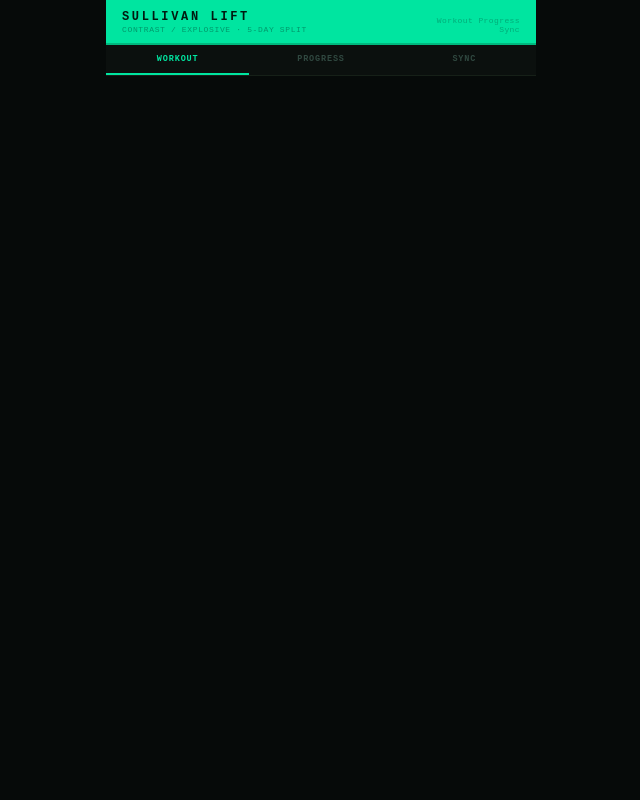
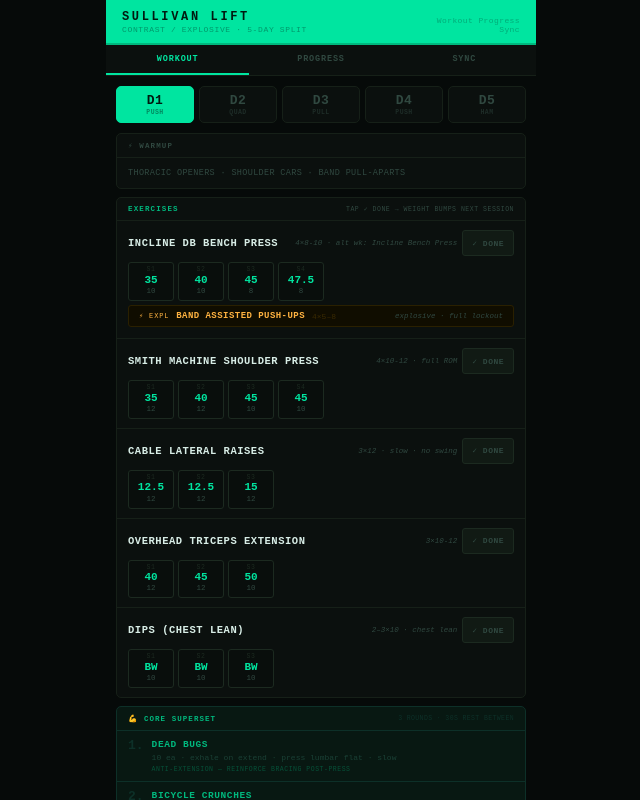
Before and after one commit to ikkaruscrane/sullivan-lift, a plain HTML site: page index.html in a window 1280 px wide. Shown: the whole page, without its empty margins (319-959 px from the left). Drawn offline with Linux system fonts and the light colour scheme.

Commit message:
Add files via upload

```diff
--- a/index.html
+++ b/index.html
@@ -440,7 +440,7 @@ const WO = {
       {
         name: 'Weighted Pull-Ups',
         note: '4×8-10 · full hang · full pull',
-        sets: [{s:1,r:'10',w:#100a'},{s:2,r:'10',w:'100a'},{s:3,r:'8',w:'90a'},{s:4,r:'8',w:'90a'}],
+        sets: [{s:1,r:'10',w:'100a'},{s:2,r:'10',w:'100a'},{s:3,r:'8',w:'90a'},{s:4,r:'8',w:'90a'}],
         plyo: { name: 'Split Stance Med Ball Slams', sets: '4×8–10', note: 'explosive · full extension' }
       },
       { name: 'Barbell Rows',          note: '4×10,10,8,8 · chest→bar',       sets: [{s:1,r:'10',w:95},{s:2,r:'10',w:115},{s:3,r:'8',w:125},{s:4,r:'8',w:130}] },
```
